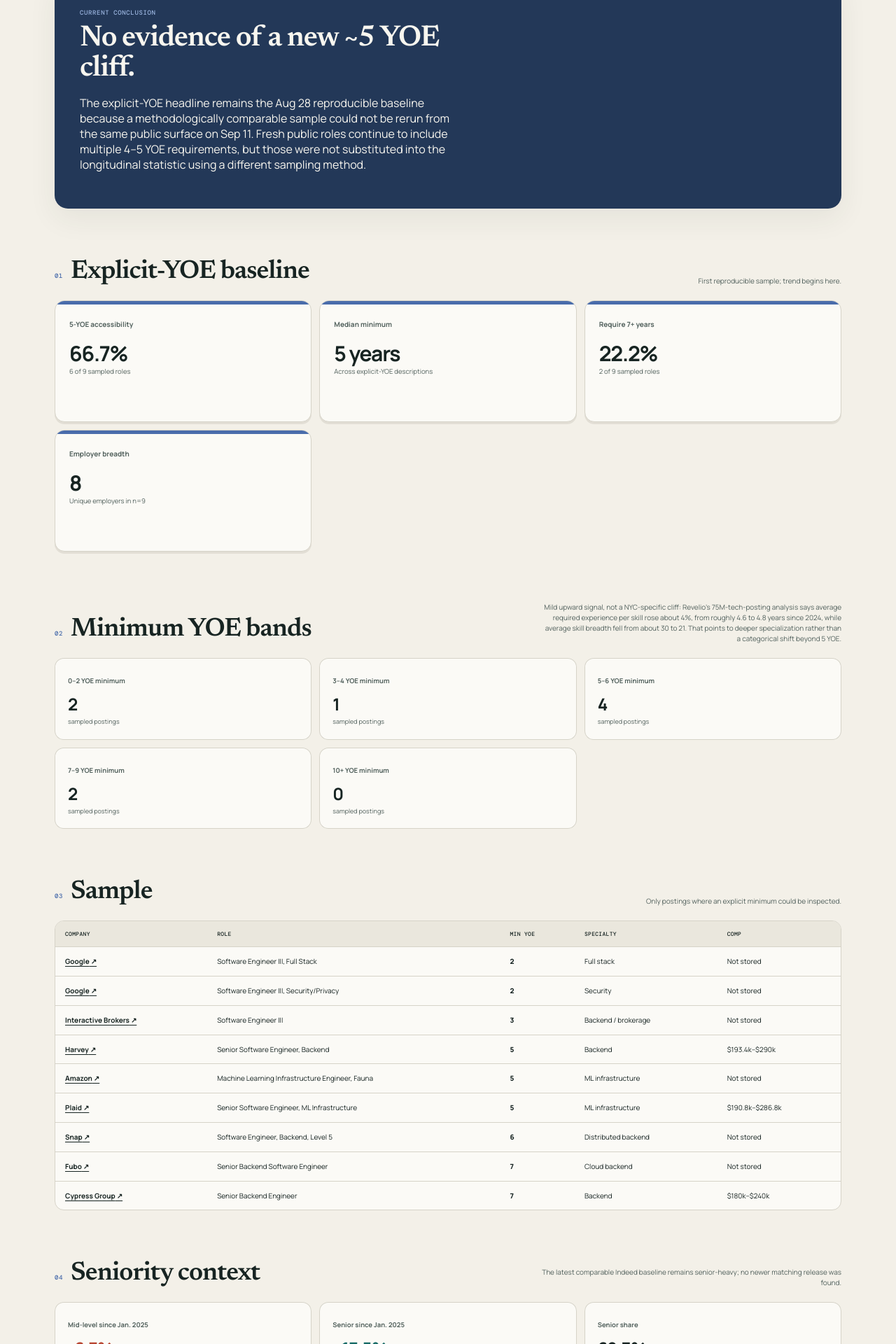
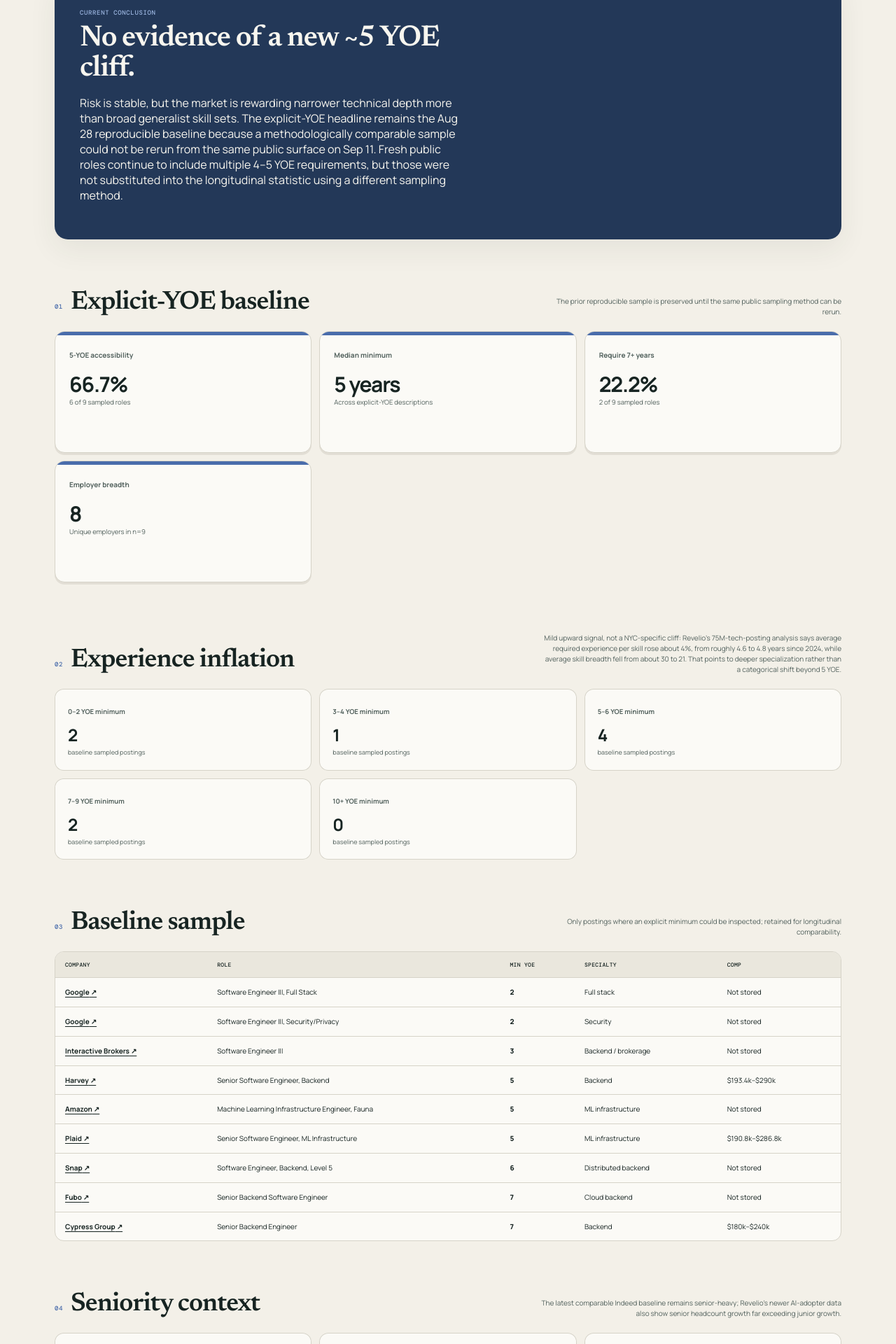
Before and after one commit to JamesWingert/career-helper, a Next.js app: page /ai-dashboard/personal-risk in a window 1280 px wide. Shown: the part 420-2340 px from the top of the page at 70% size. Built offline with nearby package versions, Linux system fonts and the light colour scheme.

Commit message:
Update personal risk interpretation

```diff
--- a/app/ai-dashboard/personal-risk/page.tsx
+++ b/app/ai-dashboard/personal-risk/page.tsx
@@ -10,15 +10,15 @@ export default async function PersonalRiskPage() {
   return <main className={styles.page}>
     <header className={styles.top}><div><span className={styles.topKicker}>Personal risk</span><h1 className={styles.title}>~5 YOE employability</h1><p className={styles.dek}>Literal experience requirements are kept separate from LinkedIn seniority labels. This is the page that matters most for the personal risk read.</p></div><dl className={styles.stamp}><div><dt>Risk</dt><dd>{r.level}</dd></div><div><dt>Trend</dt><dd>{r.trend}</dd></div></dl></header>
     <nav className={styles.sectionNav}><a href="/ai-dashboard">Overview</a><a href="/ai-dashboard/personal-risk">Personal risk</a><a href="/ai-dashboard/labor-market">Labor market</a><a href="/ai-dashboard/ai-replacement">AI replacement</a><a href="/ai-dashboard/career-response">Career response</a></nav>
-    <section className={styles.readout}><div><span>Current conclusion</span><h2>No evidence of a new ~5 YOE cliff.</h2><p>{r.caveat}</p></div></section>
-    <section className={styles.section}><header className={styles.sectionHead}><div><span>01</span><h2>Explicit-YOE baseline</h2></div><p>First reproducible sample; trend begins here.</p></header><div className={styles.metricGrid}>
+    <section className={styles.readout}><div><span>Current conclusion</span><h2>No evidence of a new ~5 YOE cliff.</h2><p>Risk is stable, but the market is rewarding narrower technical depth more than broad generalist skill sets. {r.caveat}</p></div></section>
+    <section className={styles.section}><header className={styles.sectionHead}><div><span>01</span><h2>Explicit-YOE baseline</h2></div><p>The prior reproducible sample is preserved until the same public sampling method can be rerun.</p></header><div className={styles.metricGrid}>
       <article className={styles.neutral}><span>5-YOE accessibility</span><strong>{r.accessibilityRatePct}%</strong><p>{Math.round(r.sampleSize*r.accessibilityRatePct/100)} of {r.sampleSize} sampled roles</p></article>
       <article className={styles.neutral}><span>Median minimum</span><strong>{r.medianMinimumYoe} years</strong><p>Across explicit-YOE descriptions</p></article>
       <article className={styles.warning}><span>Require 7+ years</span><strong>{r.shareMin7PlusPct}%</strong><p>2 of 9 sampled roles</p></article>
       <article className={styles.neutral}><span>Employer breadth</span><strong>{r.uniqueEmployers}</strong><p>Unique employers in n={r.sampleSize}</p></article>
     </div></section>
-    <section className={styles.section}><header className={styles.sectionHead}><div><span>02</span><h2>Minimum YOE bands</h2></div><p>{r.experienceInflation}</p></header><div className={styles.signalStrip}>{r.bands.map(b=><article key={b.band}><span>{b.band} YOE minimum</span><strong>{b.count}</strong><p>sampled postings</p></article>)}</div></section>
-    <section className={styles.section}><header className={styles.sectionHead}><div><span>03</span><h2>Sample</h2></div><p>Only postings where an explicit minimum could be inspected.</p></header><div className={styles.tableWrap}><table className={styles.dataTable}><thead><tr><th>Company</th><th>Role</th><th>Min YOE</th><th>Specialty</th><th>Comp</th></tr></thead><tbody>{r.sample.map(x=><tr key={`${x.company}-${x.role}`}><td><a href={x.source} target="_blank" rel="noreferrer">{x.company} ↗</a></td><td>{x.role}</td><td className={styles.value}>{x.minYoe}</td><td>{x.specialty}</td><td>{x.comp}</td></tr>)}</tbody></table></div></section>
-    <section className={styles.section}><header className={styles.sectionHead}><div><span>04</span><h2>Seniority context</h2></div><p>The latest comparable Indeed baseline remains senior-heavy; no newer matching release was found.</p></header><div className={styles.signalStrip}><article><span>Mid-level since Jan. 2025</span><strong className={styles.negative}>{d.marketDetails.seniority.midChangePct}%</strong></article><article><span>Senior since Jan. 2025</span><strong className={styles.positive}>+{d.marketDetails.seniority.seniorChangePct}%</strong></article><article><span>Senior share</span><strong>{d.marketDetails.seniority.seniorSharePct}%</strong></article></div></section>
+    <section className={styles.section}><header className={styles.sectionHead}><div><span>02</span><h2>Experience inflation</h2></div><p>{r.experienceInflation}</p></header><div className={styles.signalStrip}>{r.bands.map(b=><article key={b.band}><span>{b.band} YOE minimum</span><strong>{b.count}</strong><p>baseline sampled postings</p></article>)}</div></section>
+    <section className={styles.section}><header className={styles.sectionHead}><div><span>03</span><h2>Baseline sample</h2></div><p>Only postings where an explicit minimum could be inspected; retained for longitudinal comparability.</p></header><div className={styles.tableWrap}><table className={styles.dataTable}><thead><tr><th>Company</th><th>Role</th><th>Min YOE</th><th>Specialty</th><th>Comp</th></tr></thead><tbody>{r.sample.map(x=><tr key={`${x.company}-${x.role}`}><td><a href={x.source} target="_blank" rel="noreferrer">{x.company} ↗</a></td><td>{x.role}</td><td className={styles.value}>{x.minYoe}</td><td>{x.specialty}</td><td>{x.comp}</td></tr>)}</tbody></table></div></section>
+    <section className={styles.section}><header className={styles.sectionHead}><div><span>04</span><h2>Seniority context</h2></div><p>The latest comparable Indeed baseline remains senior-heavy; Revelio's newer AI-adopter data also show senior headcount growth far exceeding junior growth.</p></header><div className={styles.signalStrip}><article><span>Mid-level since Jan. 2025</span><strong className={styles.negative}>{d.marketDetails.seniority.midChangePct}%</strong></article><article><span>Senior since Jan. 2025</span><strong className={styles.positive}>+{d.marketDetails.seniority.seniorChangePct}%</strong></article><article><span>AI-adopter senior growth</span><strong className={styles.positive}>+{d.aiLaborTracker.adoptingFirmSeniorGrowthPct}%</strong><p>Revelio August tracker</p></article></div></section>
   </main>;
 }
```
